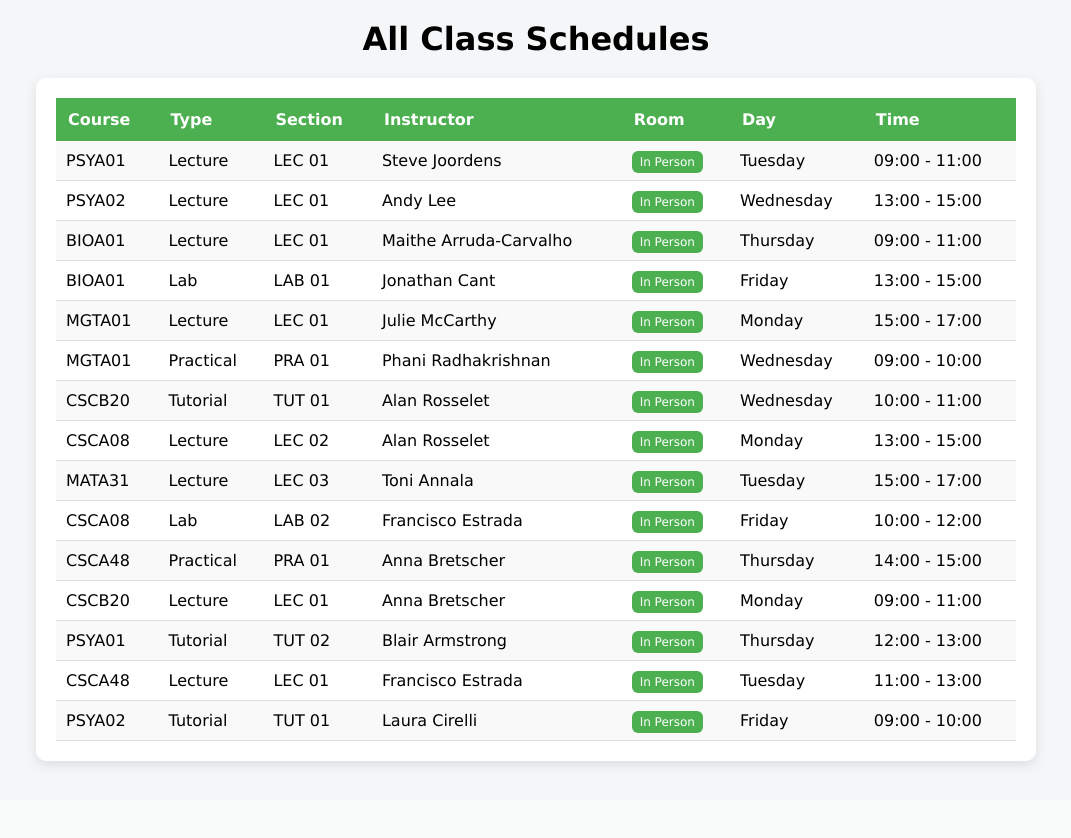
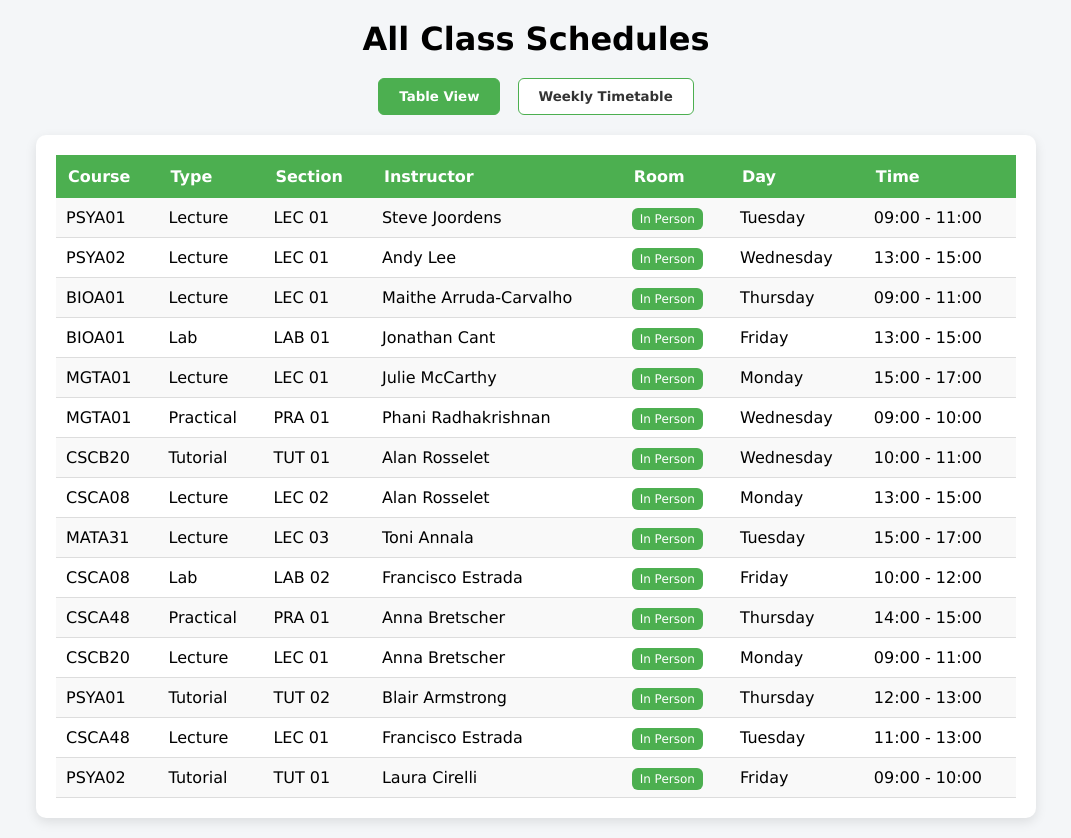
Before and after one commit to sarinasotoodeh/pocket-book, a Flask app: page /schedules in a window 1280 px wide. Shown: the whole page, without its empty margins (104-1175 px from the left). Before the commit the page ends 769 px from the top, so only its background shows below. Run offline with Flask 3, Linux system fonts and the light colour scheme; data comes from the database, SQL or seed files in the repository.

Commit message:
Weekly timetable view
helo everybody

```diff
--- a/static/schedules.css
+++ b/static/schedules.css
@@ -73,3 +73,77 @@ tr:hover {
 .online {
     background-color: #2196F3;
 }
+
+.view-tabs {
+    text-align: center;
+    margin: 20px auto;
+    max-width: 600px;
+}
+
+.view-tabs button {
+    margin: 0 6px;
+    padding: 10px 20px;
+    border: 1px solid #4CAF50;
+    border-radius: 6px;
+    background: #fff;
+    cursor: pointer;
+    color: #333;
+    font-weight: 600;
+}
+
+.view-tabs button.active,
+.view-tabs button:hover {
+    background: #4CAF50;
+    color: #fff;
+}
+
+.weekly-grid {
+    display: grid;
+    grid-template-columns: repeat(auto-fit, minmax(180px, 1fr));
+    gap: 14px;
+}
+
+.weekly-day {
+    border: 1px solid #ddd;
+    border-radius: 10px;
+    padding: 10px;
+    background: #fff;
+}
+
+.weekly-day h3 {
+    margin: 0 0 8px;
+    font-size: 16px;
+    color: #333;
+}
+
+.empty-day {
+    color: #777;
+    font-size: 14px;
+}
+
+.class-card {
+    border: 1px solid #ddd;
+    border-radius: 8px;
+    margin-bottom: 8px;
+    padding: 8px;
+    font-size: 13px;
+    background-color: #f9f9f9;
+    color: #333;
+}
+
+.class-card.in-person {
+    border-left: 4px solid #4CAF50;
+}
+
+.class-card.online {
+    border-left: 4px solid #2196F3;
+}
+
+.class-card strong {
+    display: block;
+    margin-bottom: 3px;
+}
+
+.class-card div {
+    line-height: 1.3;
+}
--- a/templates/schedules.html
+++ b/templates/schedules.html
@@ -18,7 +18,12 @@
         {% endif %}
     </h1>
 
-    <div class="table-container">
+    <div class="view-tabs">
+        <button id="table-view-btn" class="active">Table View</button>
+        <button id="weekly-view-btn">Weekly Timetable</button>
+    </div>
+
+    <div id="table-view" class="table-container">
 
         <table>
             <tr>
@@ -51,6 +56,93 @@
             {% endfor %}
         </table>
     </div>
+
+    <div id="weekly-view" class="table-container" style="display:none;">
+        <div id="weekly-schedule">
+            <!-- Weekly timetable injected by JS -->
+        </div>
+    </div>
+
+    <script>
+        const scheduleData = [
+            {% for row in schedules %}
+            {
+                course: "{{ row.course_dept }}{{ row.course_code }}",
+                type: "{{ row.class_type }}",
+                section: "{{ row.section_code }}",
+                instructor: "{{ row.instructor_name }}",
+                room: "{{ row.building_name }} {{ row.room_number }}",
+                delivery: "{{ row.delivery_mode }}",
+                day: "{{ row.day_of_week }}",
+                time: "{{ row.start_time }} - {{ row.end_time }}"
+            }{% if not loop.last %},{% endif %}
+            {% endfor %}
+        ];
+
+        const dayOrder = ["Monday", "Tuesday", "Wednesday", "Thursday", "Friday", "Saturday", "Sunday"];
+        const normalizeDay = (d) => {
+            if (!d) return "Unknown";
+            const key = d.toLowerCase().trim();
+            const map = {
+                'm': 'Monday', 'mon': 'Monday', 'monday': 'Monday',
+                't': 'Tuesday', 'tu': 'Tuesday', 'tue': 'Tuesday', 'tues': 'Tuesday', 'tuesday': 'Tuesday',
+                'w': 'Wednesday', 'wed': 'Wednesday', 'wednesday': 'Wednesday',
+                'th': 'Thursday', 'thur': 'Thursday', 'thurs': 'Thursday', 'thursday': 'Thursday',
+                'f': 'Friday', 'fri': 'Friday', 'friday': 'Friday',
+                'sat': 'Saturday', 'saturday': 'Saturday',
+                'sun': 'Sunday', 'sunday': 'Sunday'
+            };
+            return map[key] || d;
+        };
+
+        function renderWeeklyView() {
+            const container = document.getElementById('weekly-schedule');
+            const grouped = {};
+            dayOrder.forEach(day => grouped[day] = []);
+            scheduleData.forEach(item => {
+                const dayName = normalizeDay(item.day);
+                if (!grouped[dayName]) grouped[dayName] = [];
+                grouped[dayName].push(item);
+            });
+
+            let html = '<div class="weekly-grid">';
+            for (const day of dayOrder) {
+                const items = grouped[day] || [];
+                html += `<div class="weekly-day"><h3>${day}</h3>`;
+                if (items.length === 0) {
+                    html += '<p class="empty-day">No classes</p>';
+                } else {
+                    items.sort((a, b) => a.time.localeCompare(b.time));
+                    items.forEach(cls => {
+                        html += `<div class="class-card ${cls.delivery === 'online' ? 'online' : 'in-person'}">
+                            <strong>${cls.course}</strong> <span>${cls.section}</span>
+                            <div>${cls.time}</div>
+                            <div>${cls.room}</div>
+                            <div>${cls.instructor}</div>
+                        </div>`;
+                    });
+                }
+                html += '</div>';
+            }
+            html += '</div>';
+            container.innerHTML = html;
+        }
+
+        document.getElementById('table-view-btn').addEventListener('click', () => {
+            document.getElementById('table-view').style.display = 'block';
+            document.getElementById('weekly-view').style.display = 'none';
+            document.getElementById('table-view-btn').classList.add('active');
+            document.getElementById('weekly-view-btn').classList.remove('active');
+        });
+
+        document.getElementById('weekly-view-btn').addEventListener('click', () => {
+            document.getElementById('table-view').style.display = 'none';
+            document.getElementById('weekly-view').style.display = 'block';
+            document.getElementById('table-view-btn').classList.remove('active');
+            document.getElementById('weekly-view-btn').classList.add('active');
+            renderWeeklyView();
+        });
+    </script>
 </body>
 
 </html>
```
